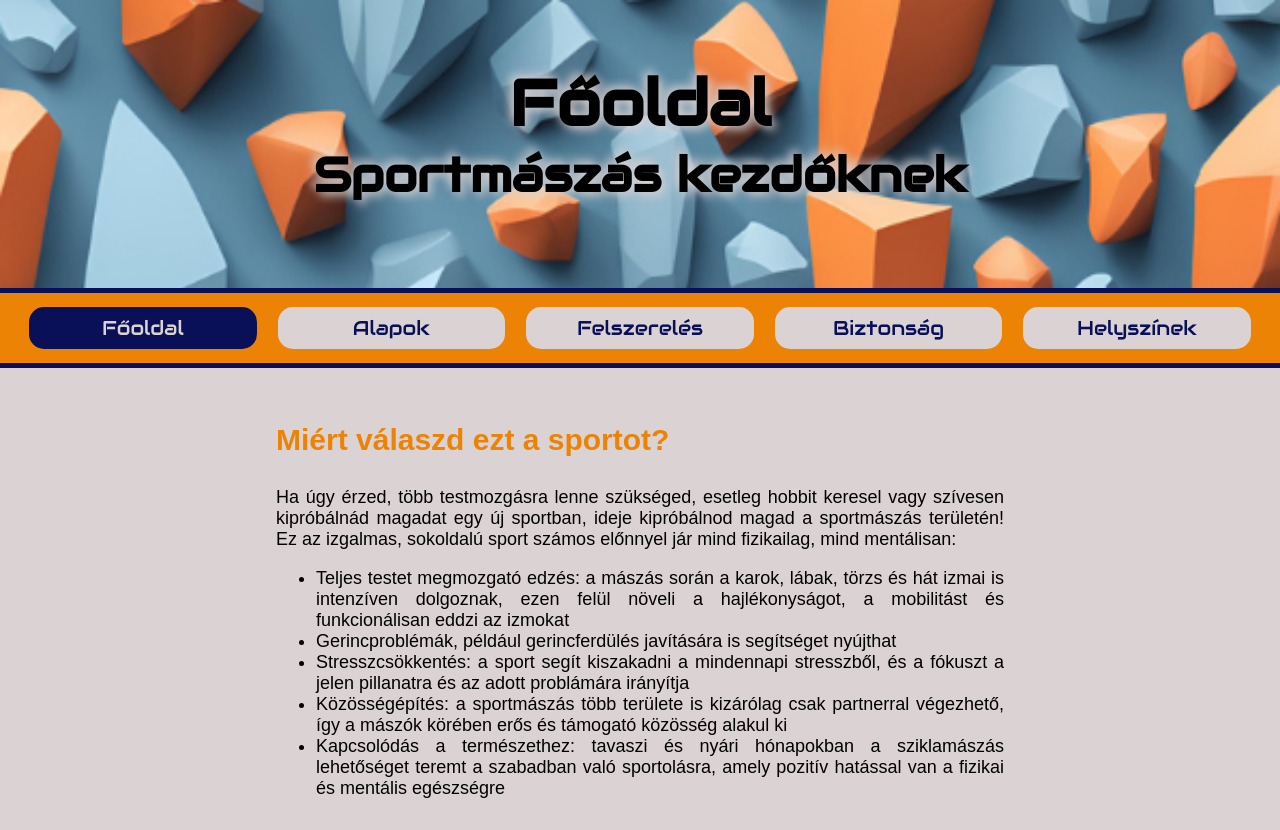
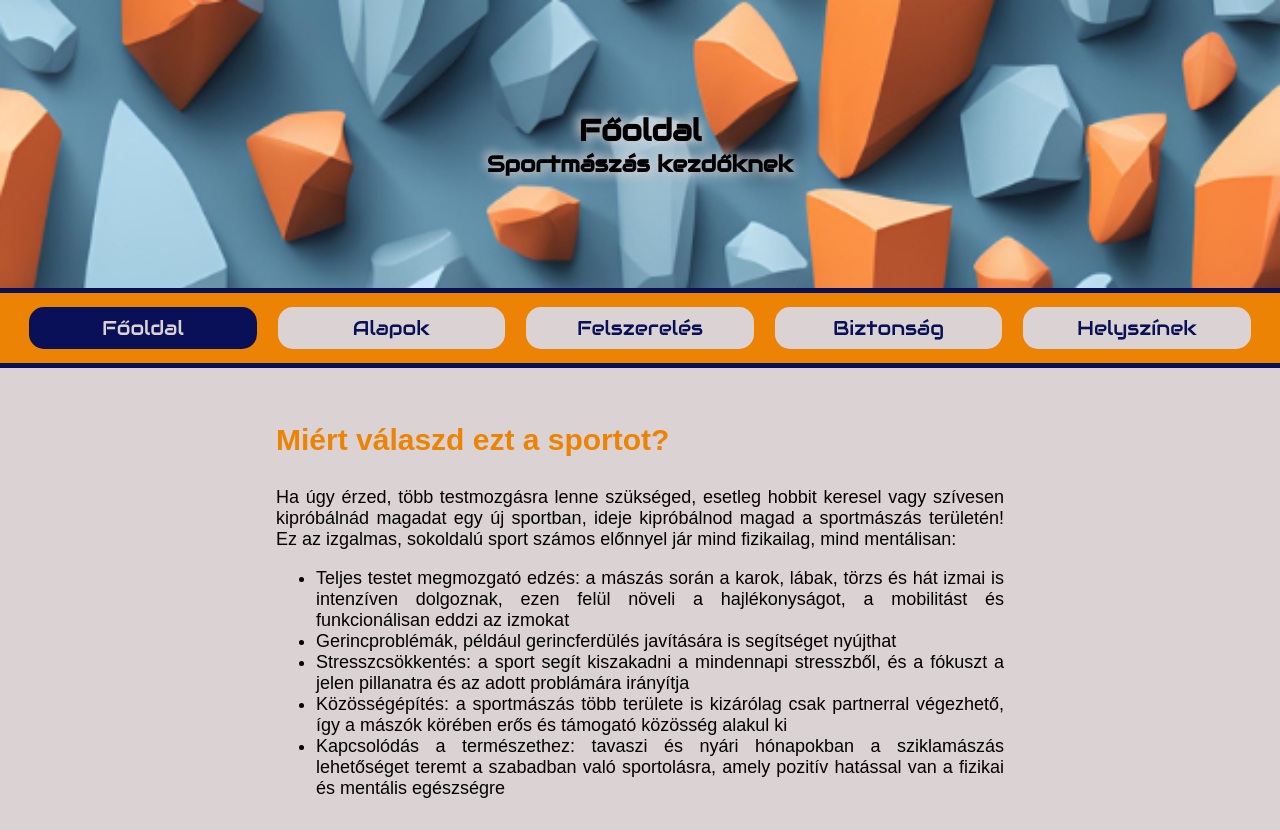
Before and after one commit to dKamilla/projekt, a plain HTML site: page index.html in a window 1280 px wide. Shown: the top 830 px of the page. Drawn offline with Linux system fonts and the light colour scheme.

Commit message:
Update style.css

```diff
--- a/style.css
+++ b/style.css
@@ -22,16 +22,12 @@ header {
     background-size: cover;
     font-family: 'Audiowide', 'Times New Roman';
     height: 36vh;
-    font-size: 2em;
+    font-size: 15px;
 }
 
 .cim {
     margin: 0px;
     text-shadow: 4px 4px 10px rgba(219, 211, 211, 0.8), -4px -4px 10px rgba(219, 211, 211, 0.8);
-    flex-basis: 50%;
-}
-h1{display: flex;
-align-items: flex-end;
 }
 
 .container,
```
